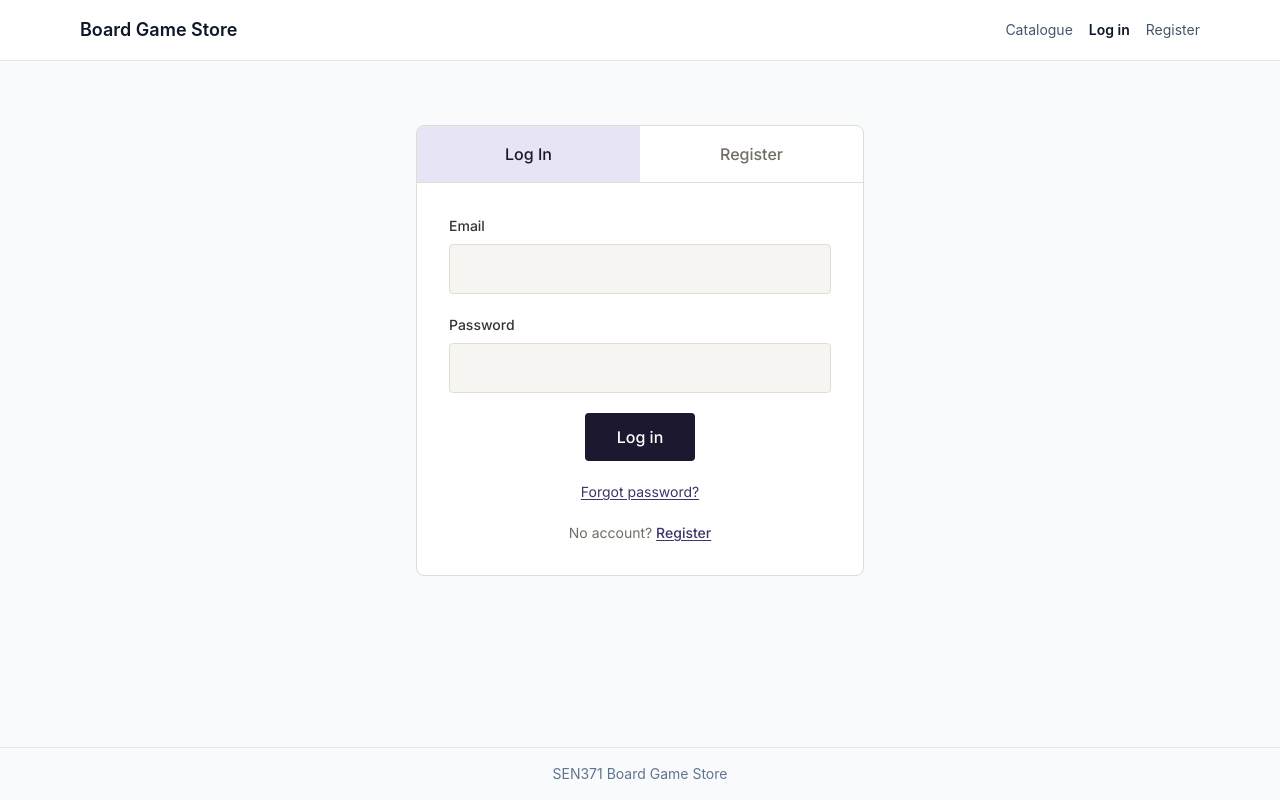
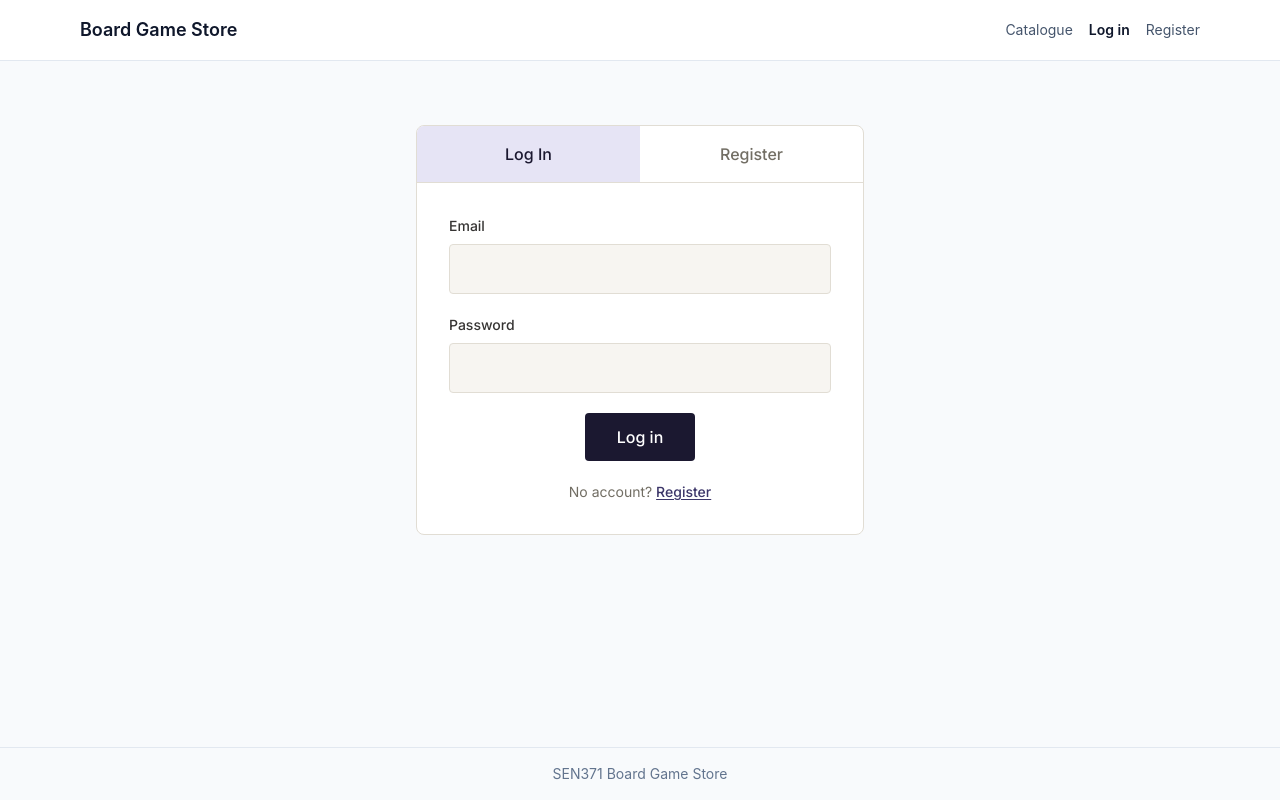
Before and after one commit to JordyIsSkinny/sen371-boardgame-store, a React (Vite) app in the folder client/: page /login in a window 1280 px wide. Built offline with nearby package versions, Linux system fonts and the light colour scheme; no server answers.

Commit message:
fix: address login and register review feedback

```diff
--- a/client/src/pages/Login.jsx
+++ b/client/src/pages/Login.jsx
@@ -93,13 +93,6 @@ export function Login() {
           >
             Log in
           </button>
-
-          <Link
-            to="/forgot-password"
-            className="text-center font-body text-small text-primary-600 underline underline-offset-2 hover:text-primary-900"
-          >
-            Forgot password?
-          </Link>
           <p className="text-center font-body text-small text-neutral-600">
             No account?{" "}
             <Link
--- a/client/src/pages/Register.jsx
+++ b/client/src/pages/Register.jsx
@@ -157,7 +157,8 @@ export function Register() {
           >
             Register
           </button>
-            <p className="text-center font-body text-small text-neutral-600">
+
+          <p className="text-center font-body text-small text-neutral-600">
             Already have an account?{" "}
             <Link
               to="/login"
```
Lines whose indentation alone changed are shown as unchanged.
